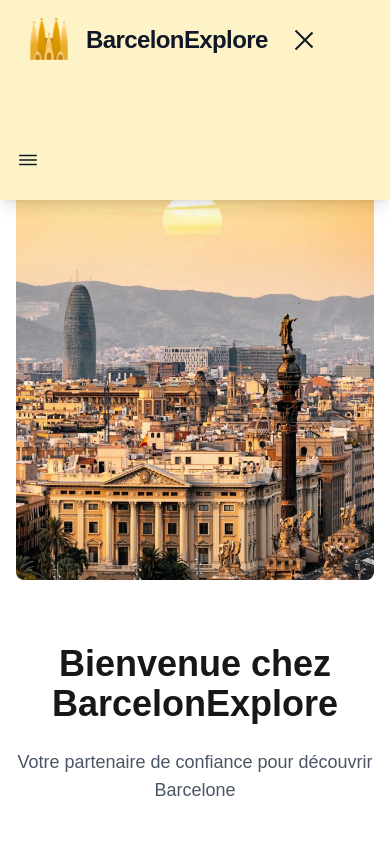
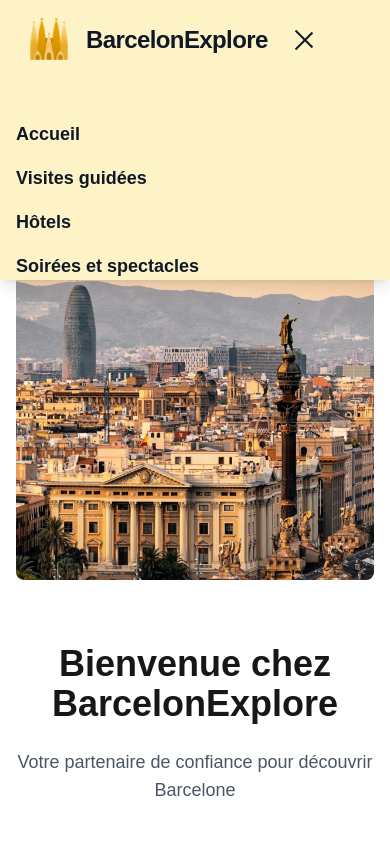
Before and after one commit to Tahaeizen/barcelonexplore, a Next.js app: page / in a window 390 px wide. Both pictures are taken after a click on the button "Menu". Shown: the top 844 px of the page. Built offline with nearby package versions, Linux system fonts and the light colour scheme.

Commit message:
Correction de la navigation mobile (menu hamburger)

```diff
--- a/components/Header.jsx
+++ b/components/Header.jsx
@@ -35,7 +35,7 @@ export default function Header({ changePage }) {
                     </button>
                 </div>
 
-                {/* Navbar */}
+                {/* Navbar desktop */}
                 <div className="hidden lg:flex flex-1 justify-center">
                     <NavBar setPage={changePage} />
                 </div>
@@ -53,7 +53,11 @@ export default function Header({ changePage }) {
 
                 {/* Menu mobile */}
                 <div className={`${isMenuOpen ? 'block' : 'hidden'} lg:hidden absolute top-20 left-0 right-0 bg-amber-100 shadow-lg z-40 pt-10`}>
-                    <NavBar isMobile={true} onClose={() => setIsMenuOpen(false)} />
+                    <NavBar
+                        setPage={changePage}
+                        isMobile={true}
+                        onClose={() => setIsMenuOpen(false)}
+                    />
                 </div>
             </div>
         </header>
--- a/components/NavBar.jsx
+++ b/components/NavBar.jsx
@@ -1,27 +1,34 @@
 import { IoIosMenu } from "react-icons/io";
 
-export default function NavBar({ setPage }) {
+export default function NavBar({ setPage, isMobile, onClose }) {
+    const handleNavigation = (page) => {
+        setPage(page);
+        if (isMobile && onClose) {
+            onClose();
+        }
+    };
+
     return (
-        <nav className="flex justify-between items-center h-20 text-gray-900 px-4 bg-amber-100">
-            <IoIosMenu className="text-2xl block sm:hidden" />
-            <ul className="flex space-x-6 hidden sm:flex">
+        <nav className={`${isMobile ? 'flex flex-col' : 'flex justify-between items-center h-20'} text-gray-900 px-4 bg-amber-100`}>
+            {!isMobile && <IoIosMenu className="text-2xl block sm:hidden" />}
+            <ul className={`${isMobile ? 'flex flex-col space-y-4' : 'flex space-x-6 hidden sm:flex'}`}>
                 <li>
-                    <button onClick={() => setPage("Accueil")} className="cursor-pointer font-bold text-lg">
+                    <button onClick={() => handleNavigation("Accueil")} className="cursor-pointer font-bold text-lg">
                         Accueil
                     </button>
                 </li>
                 <li>
-                    <button onClick={() => setPage("VisitesGuidees")} className="cursor-pointer font-bold text-lg">
+                    <button onClick={() => handleNavigation("VisitesGuidees")} className="cursor-pointer font-bold text-lg">
                         Visites guidées
                     </button>
                 </li>
                 <li>
-                    <button onClick={() => setPage("Hotels")} className="cursor-pointer font-bold text-lg">
+                    <button onClick={() => handleNavigation("Hotels")} className="cursor-pointer font-bold text-lg">
                         Hôtels
                     </button>
                 </li>
                 <li>
-                    <button onClick={() => setPage("SoireesSpectacles")} className="cursor-pointer font-bold text-lg">
+                    <button onClick={() => handleNavigation("SoireesSpectacles")} className="cursor-pointer font-bold text-lg">
                         Soirées et spectacles
                     </button>
                 </li>
```
